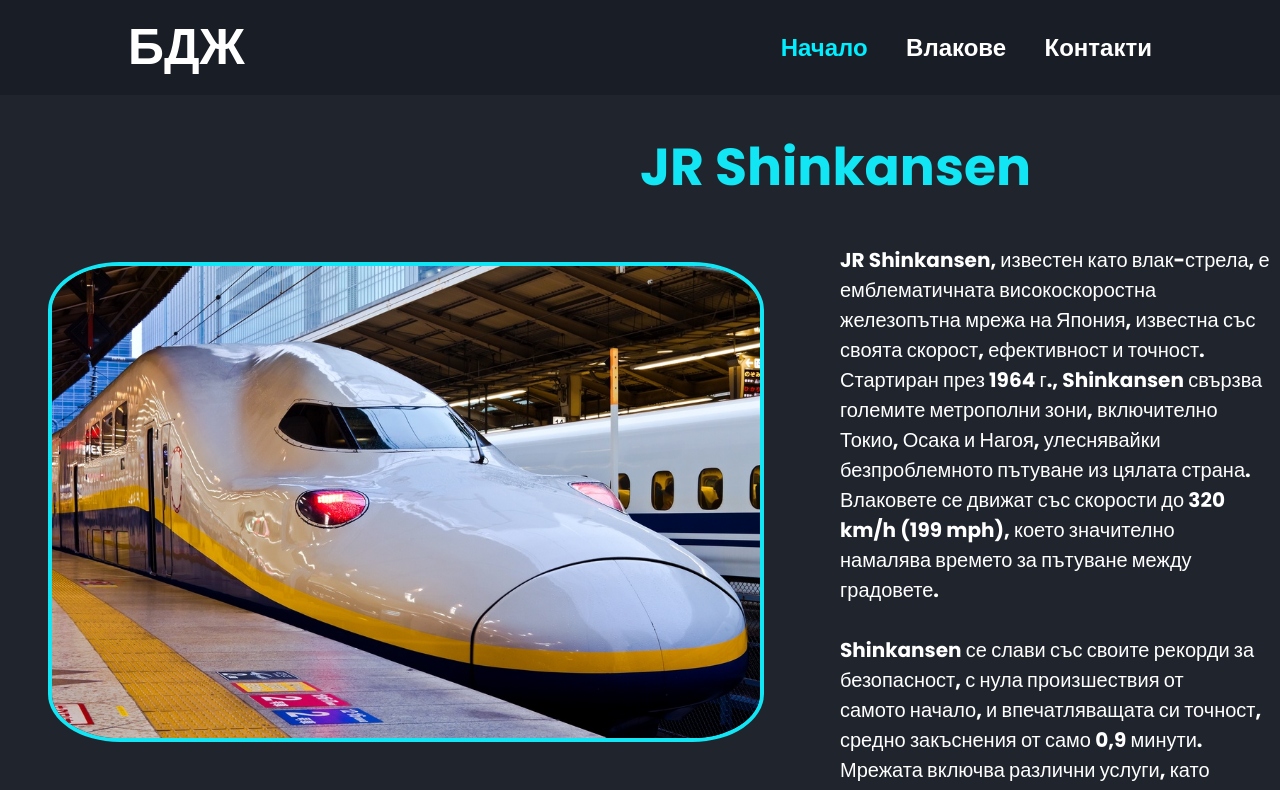
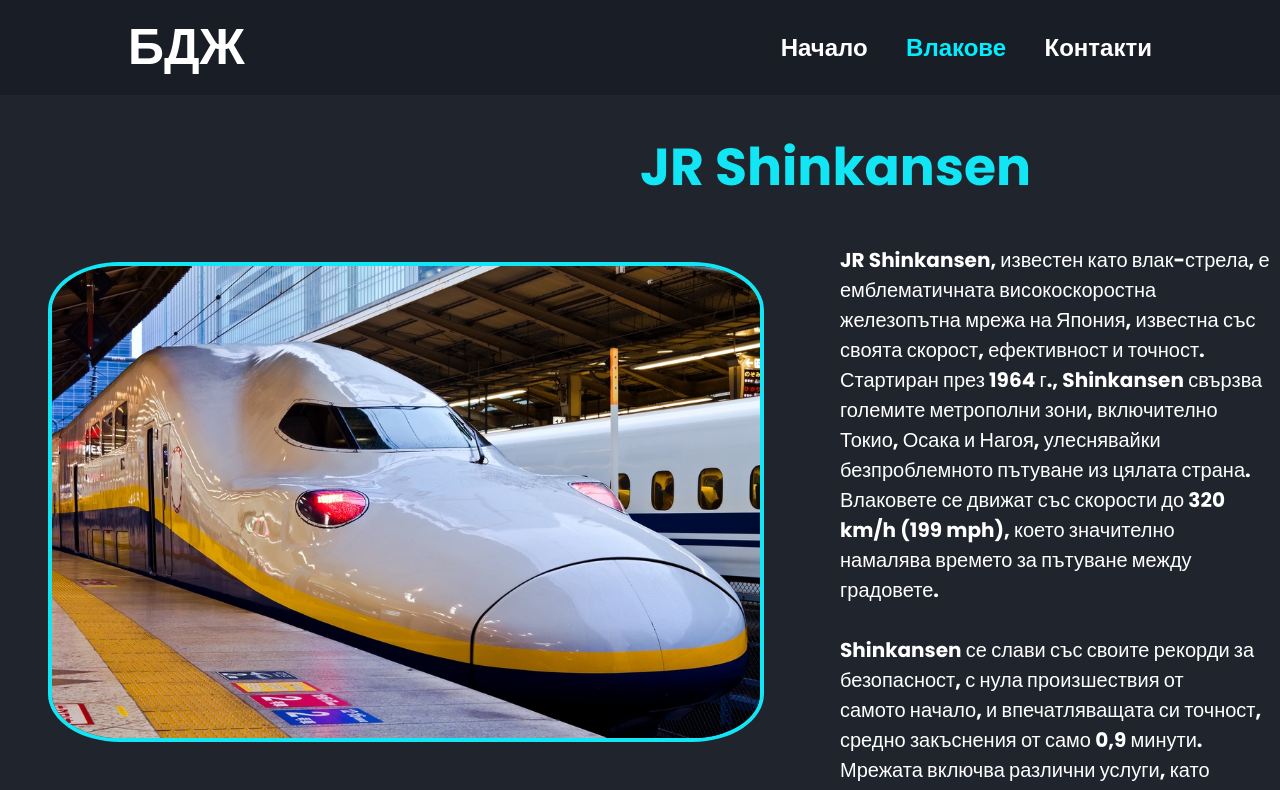
Before and after one commit to ITPG-CODEWARS/codewars-2024-first-round-GoshoG123, a plain HTML site: page trains-description2-page/trains-description2-page.html in a window 1280 px wide. Shown: the top 790 px of the page. Drawn offline with Linux system fonts and the light colour scheme.

Commit message:
Small changes in the six trains page

```diff
--- a/trains-description2-page/trains-description2-page.html
+++ b/trains-description2-page/trains-description2-page.html
@@ -11,8 +11,8 @@
         <a href="#" class="logo">БДЖ</a>
 
         <nav class="navbar">
-            <a class="active" href="../home-page/home-page.html" style="--i:1;">Начало</a>
-            <a href="../trains-page/trains-page.html" style="--i:2;">Влакове</a>
+            <a href="../home-page/home-page.html" style="--i:1;">Начало</a>
+            <a class="active"href="../trains-page/trains-page.html" style="--i:2;">Влакове</a>
             <a href="../contact-page/contact-page.html" style="--i:3;">Контакти</a>
         </nav>
     </header>
```
Also changed, not shown: trains-description1-page/trains-description1-page.html (+2 -2 lines), trains-description3-page/trains-description3-page.html (+2 -2 lines), trains-description4-page/trains-description4-page.html (+2 -2 lines), trains-description5-page/trains-description5-page.html (+2 -2 lines), trains-description6-page/trains-description6-page.html (+2 -2 lines).
